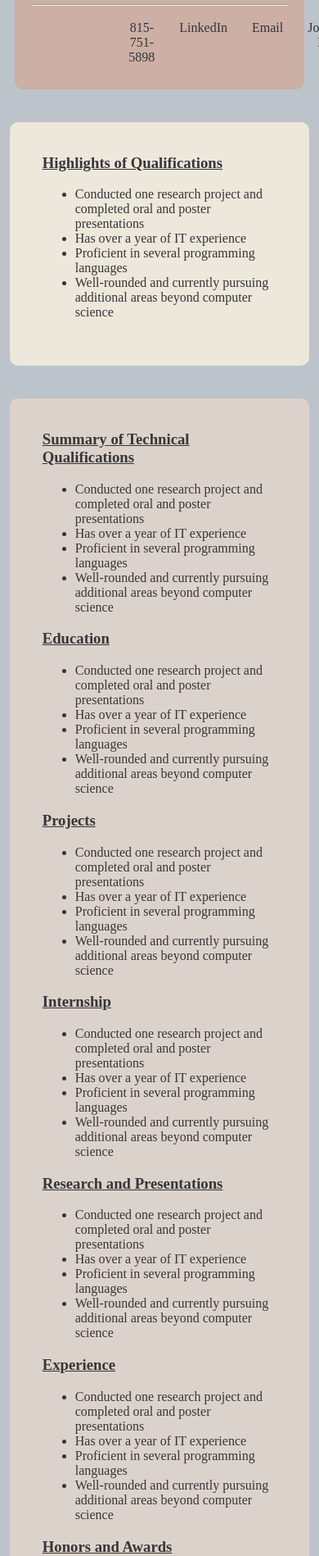
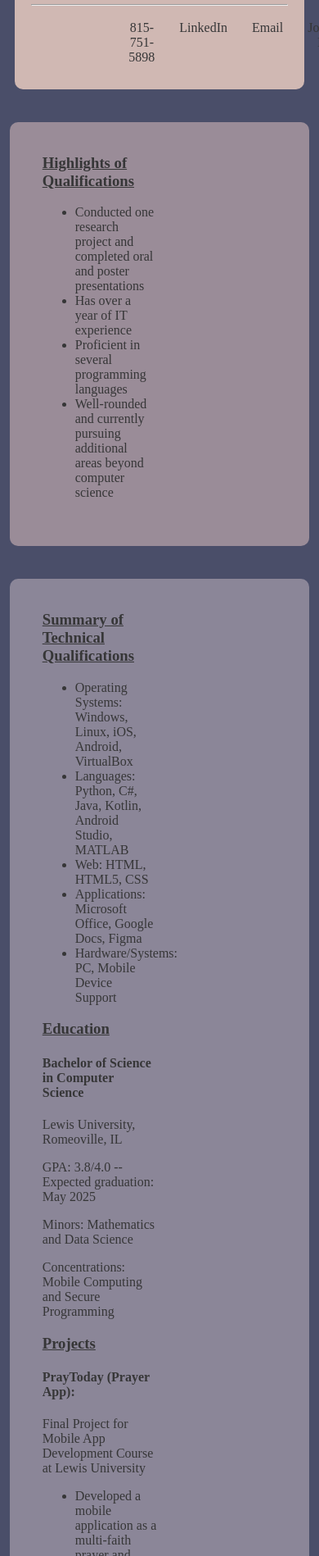
Before and after one commit to olivia1117/web-resume, a website: page client/index.html in a window 390 px wide. Shown: the part 102-2000 px from the top of the page at 82% size. Drawn offline with Linux system fonts and the light colour scheme.

Commit message:
editing colors, making new pdf, finishing descriptions

```diff
--- a/client/index.css
+++ b/client/index.css
@@ -1,6 +1,12 @@
+
+
 body {
-    background-color:
-    #BDC3CB;
+    background-color: #4A4E69;
+
+}
+
+p {
+  max-width: 100ch; /* 100 characters per line */
 
 }
 
@@ -17,7 +23,7 @@ h3 {
 .container {
 
     overflow: hidden;
-    background-color:#EDE7DC;
+    background-color:#9A8C98;
     color:rgb(54, 54, 55);
     margin-top:40px;
     margin-left: 1%;
@@ -26,15 +32,16 @@ h3 {
     padding-bottom: 40px;
     border-radius: 10px;
     padding-left:40px;
-    padding-right:40px;
+    padding-right:50%;
     padding-top: 20px;
     text-align: left;
+    max-width: 100ch; /* 100 characters per line */
   }
 
   .big-container {
 
     overflow: hidden;
-    background-color:#DCD2CC;
+    background-color:#8B8698;
     color:rgb(54, 54, 55);
     margin-top:40px;
     margin-left: 1%;
@@ -43,13 +50,15 @@ h3 {
     padding-bottom: 40px;
     border-radius: 10px;
     padding-left:40px;
-    padding-right:40px;
+    padding-right:50%;
     padding-top: 20px;
     text-align: left;
+    max-width: 100ch; /* 100 characters per line */
+
   }
 
   .header{
-    background-color:#CCAFA5;
+    background-color:#D0B8B3;
     color: rgb(54, 54, 55);
     padding: 20px;
     text-align: center;
--- a/client/index.html
+++ b/client/index.html
@@ -17,7 +17,7 @@
 			<div><a href="https://www.linkedin.com/in/olivia-adamic-41045a230/">LinkedIn</a></div>
 			<div><a href="mailto:oliviaradamic@lewisu.edu">Email</a></div>
 			<div>Joliet, IL</div>
-			<button class="pdf-button" onclick="openPdfPreview('olivia-resume.pdf')">Preview PDF</button>
+			<button class="pdf-button" onclick="openPdfPreview('olivia-resume-1.pdf')">Preview PDF</button>
 		  </div>
 
 
@@ -46,50 +46,77 @@
 	<div class="big-container">
 		<h3>Summary of Technical Qualifications</h3>
 		<ul>
-			<li>Conducted one research project and completed oral and poster presentations</li>
-			<li>Has over a year of IT experience</li>
-			<li>Proficient in several programming languages</li>
-			<li>Well-rounded and currently pursuing additional areas beyond computer science</li>
+			<li>Operating Systems: Windows, Linux, iOS, Android, VirtualBox</li>
+			<li>Languages: Python, C#, Java, Kotlin, Android Studio, MATLAB</li>
+			<li>Web: HTML, HTML5, CSS </li>
+			<li>Applications: Microsoft Office, Google Docs, Figma</li>
+			<li>Hardware/Systems: PC, Mobile Device Support</li>
 		</ul>
 
 		<h3>Education</h3>
-		<ul>
-			<li>Conducted one research project and completed oral and poster presentations</li>
-			<li>Has over a year of IT experience</li>
-			<li>Proficient in several programming languages</li>
-			<li>Well-rounded and currently pursuing additional areas beyond computer science</li>
-		</ul>
+		<h4>Bachelor of Science in Computer Science</h4>
+		<p>Lewis University, Romeoville, IL</p>
+		<p>GPA: 3.8/4.0 -- Expected graduation: May 2025</p>
+		<p>Minors: Mathematics and Data Science</p>
+		<p>Concentrations: Mobile Computing and Secure Programming</p>
 
 		<h3>Projects</h3>
+		<h4>PrayToday (Prayer App):</h4>
+		<p>Final Project for Mobile App Development Course at Lewis University</p>
 		<ul>
-			<li>Conducted one research project and completed oral and poster presentations</li>
-			<li>Has over a year of IT experience</li>
-			<li>Proficient in several programming languages</li>
-			<li>Well-rounded and currently pursuing additional areas beyond computer science</li>
+			<li>Developed a mobile application as a multi-faith prayer and mediation program that included features such as creating journal entries, utilizing an API to pull data from scripture websites for the Bible and the Quran readings, and another section to add prayer intentions and review previous entries. </li>
 		</ul>
 
 		<h3>Internship</h3>
+		<h4>IT Operations Help Desk Intern</h4>
+		<p>Christian Brothers Services, Romeoville, IL</p>
+		<p>September 2022 -- Present</p>
 		<ul>
-			<li>Conducted one research project and completed oral and poster presentations</li>
-			<li>Has over a year of IT experience</li>
-			<li>Proficient in several programming languages</li>
-			<li>Well-rounded and currently pursuing additional areas beyond computer science</li>
+			<li>Assisted with the operations of the IT department by setting up and imaging tech equipment for internal employees such as laptops, monitors, iPads, and iPhones</li>
+			<li>Answered questions in-person or over the phone to troubleshoot various computer problems</li>
+			<li>Completed monthly reports with the use of Microsoft Excel to track hardware, tech calls, website hits, and more</li>
+			<li>Solved a variety of user issues such as account set-up and password problems</li>
+			<li>Configured PCs; attached peripherals and installed software</li>
 		</ul>
 
 		<h3>Research and Presentations</h3>
+		<h4>Lewis University Faculty-Supervised Research Projects</h4>
 		<ul>
-			<li>Conducted one research project and completed oral and poster presentations</li>
-			<li>Has over a year of IT experience</li>
-			<li>Proficient in several programming languages</li>
-			<li>Well-rounded and currently pursuing additional areas beyond computer science</li>
+			<li>Mathematically Modeling the Immune Response of Celiac Disease (Advisor: Dr. Cara Sulyok)</li>
+		</ul>
+		<h4>Presentations:</h4>
+		<ul>
+			<li>Mathematically Modeling the Immune Response of Celiac Disease. Poster session  presented at Tampa, FL – August 2023</li>
+			<li>Mathematically Modeling the Immune Response of Celiac Disease. Poster session  presented at the annual Lewis University Celebration of Scholarship, Romeoville, IL – April 2023</li>
+			<li>Mathematically Modeling the Immune Response of Celiac Disease. Oral presentation at the ISMAA Math Conference at College of DuPage, Glen Ellyn, IL – April 2023</li>
 		</ul>
 
 		<h3>Experience</h3>
+		<h4>Coding Mentor (Remote)</h4>
+		<p>The Coding School, Los Angeles, CA</p>
+		<p>June 2022 -- December 2022</p>
 		<ul>
 			<li>Conducted one research project and completed oral and poster presentations</li>
-			<li>Has over a year of IT experience</li>
-			<li>Proficient in several programming languages</li>
-			<li>Well-rounded and currently pursuing additional areas beyond computer science</li>
+			<li>Worked through the curriculum provided to teach the basics of programming in the Python language through various lessons and projects</li>
+			<li>Communicated with the student’s parent to provide updates on his progress and organize a lesson schedule</li>
+		</ul>
+
+		<h4>Early Voting Registrar</h4>
+		<p>Joliet Park District, Joliet, IL</p>
+		<p>June 2022 -- June 2022</p>
+		<ul>
+			<li>Used software to register voters and print out ballots for early voting in Will County</li>
+			<li>Coordinated with other registrars and IT workers to remedy technology issues</li>
+			<li>Communicated with other registrars to work as a team at the polls and to ensure that proper procedures were followed</li>
+		</ul>
+
+		<h4>Customer Service Associate and Tech Associate</h4>
+		<p>Staples, Shorewood, IL</p>
+		<p>April 2021 -- August 2022</p>
+		<ul>
+			<li>Interacted with customers to help them with purchase choices and answer any questions</li>
+			<li>Assisted with promoting the rewards program as well as protection plans to customers</li>
+			<li>Organized and cleaned the store and maintained communication with fellow employees</li>
 		</ul>
 
 		<h3>Honors and Awards</h3>
```
Also changed, not shown: 2 other files.
